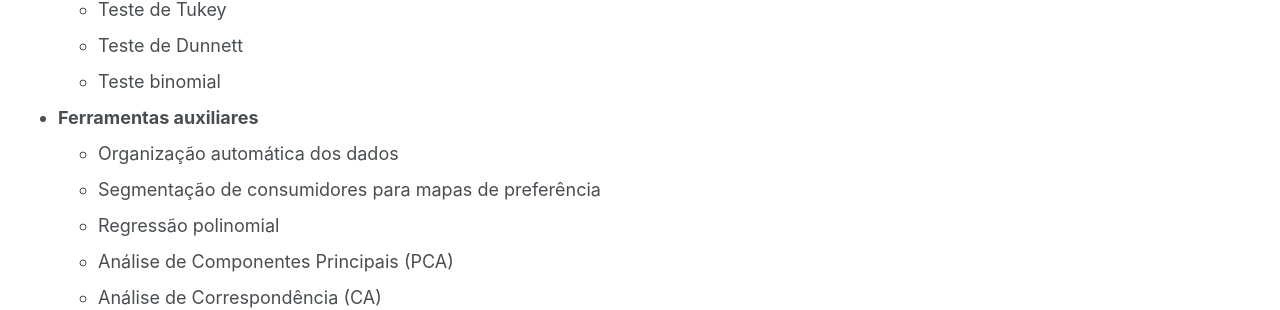
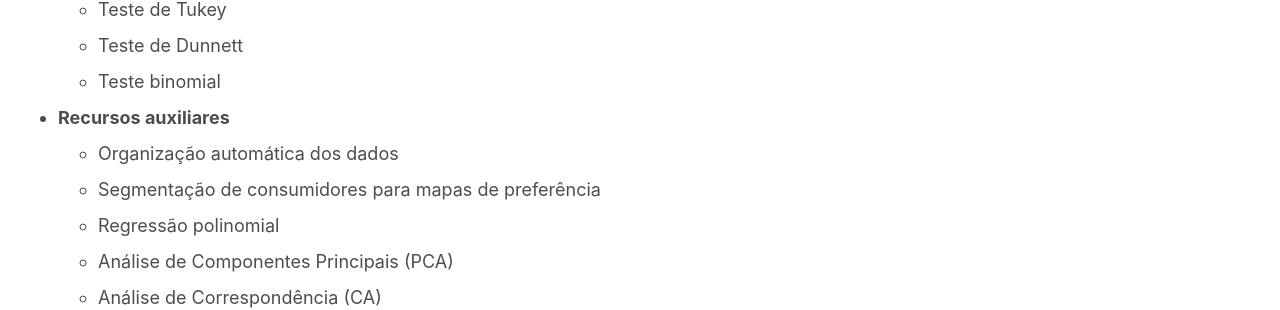
Before and after one commit to LAQUALI-UFLA/laquali-ufla.github.io, a Jekyll site: the page built from _pages/pt/softwares/sensomaker.md, in a window 1280 px wide and 900 px high, scrolled down 877 px. Shown: the part 153-463 px from the top of the window. Built offline with Jekyll 4.4.1, drawn with Linux system fonts in a browser that asks for light colours; a style sheet for code colours, icons or effects is not loaded.

Commit message:
Rename 'Ferramentas auxiliares' to 'Recursos auxiliares'

```diff
--- a/_pages/pt/softwares/sensomaker.md
+++ b/_pages/pt/softwares/sensomaker.md
@@ -34,7 +34,7 @@ author_profile: false
   - Teste de Dunnett
   - Teste binomial
 
-- **Ferramentas auxiliares**
+- **Recursos auxiliares**
   - Organização automática dos dados
   - Segmentação de consumidores para mapas de preferência
   - Regressão polinomial
```
